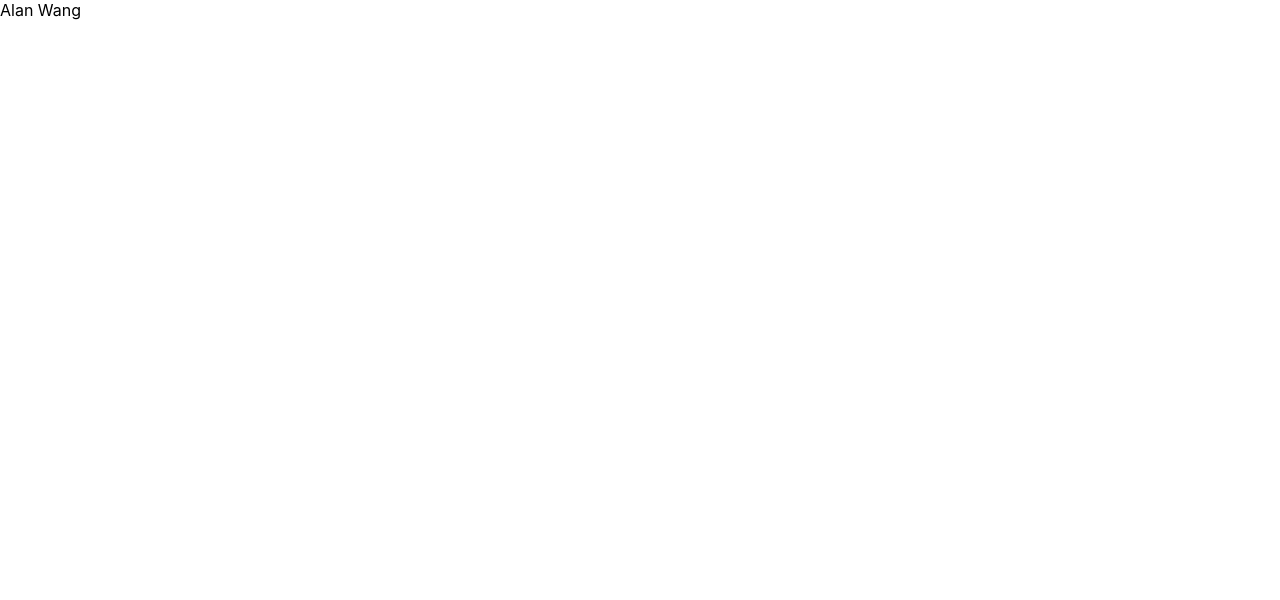
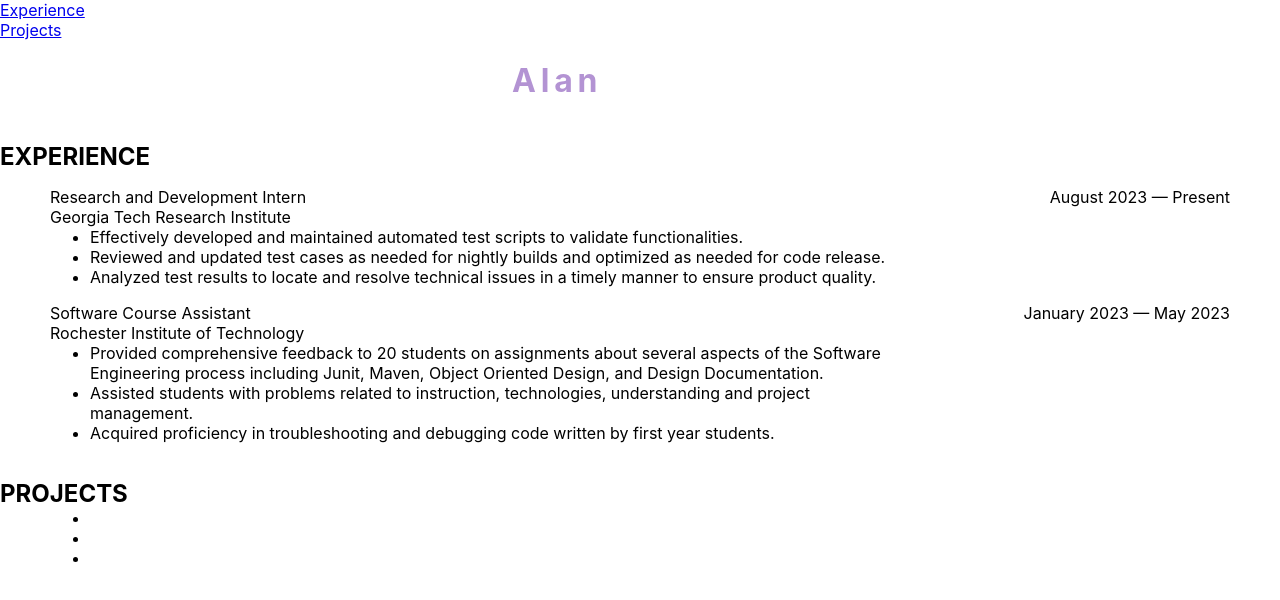
Before and after one commit to aw2755/alan_wang, a React (Create React App) app: page / in a window 1280 px wide. Shown: the top 600 px of the page. Built offline with nearby package versions, Linux system fonts and the light colour scheme.

Commit message:
added experience section and header

```diff
--- a/src/App.css
+++ b/src/App.css
@@ -1,38 +1,64 @@
-.App {
-  text-align: center;
+html {
+  scroll-behavior: smooth;
 }
 
-.App-logo {
-  height: 40vmin;
-  pointer-events: none;
+.name {
+  animation:
+    typing 1s steps(20, end) forwards infinite alternate,
+    blink-caret .75s step-end infinite;
+  border-right: .1em solid #b393d3;
+  color: #b393d3;
+  letter-spacing: .15em;
+  margin-right: 0 auto;
+  overflow: hidden;
+  padding-left: 40%;
+  white-space: nowrap;
 }
 
-@media (prefers-reduced-motion: no-preference) {
-  .App-logo {
-    animation: App-logo-spin infinite 20s linear;
-  }
+/* The typing effect */
+@keyframes typing {
+  from { width: 0% }
+  to { width: 15% }
 }
 
-.App-header {
-  background-color: #282c34;
-  min-height: 100vh;
+/* The typewriter cursor effect */
+@keyframes blink-caret {
+  from, to { border-color: transparent }
+  50% { border-color: #b393d3; }
+}
+
+.section {
+  display: inline-flex;
+  flex-direction: row;
+  margin-bottom: 0px;
+}
+
+.split-title-date {
+  display: flex;
+  flex-direction: row;
+  flex-wrap: nowrap;
+  justify-content: space-between;
+  margin-bottom: 0px;
+  margin-left: 50px;
+  margin-right: 50px;
+}
+
+.location {
   display: flex;
   flex-direction: column;
-  align-items: center;
-  justify-content: center;
-  font-size: calc(10px + 2vmin);
-  color: white;
+  flex-wrap: wrap;
+  margin-bottom: 0px;
+  margin-left: 50px;
+  margin-top: 0px;
+  padding-top: 0px;
 }
 
-.App-link {
-  color: #61dafb;
+.description-list {
+  display: flex;
+  flex-direction: column;
+  flex-wrap: wrap;
+  margin-left: 50px;
+  margin-right: 30%;
+  margin-top: 0px;
+  padding-top: 0px;
 }
-
-@keyframes App-logo-spin {
-  from {
-    transform: rotate(0deg);
-  }
-  to {
-    transform: rotate(360deg);
-  }
-}
--- a/src/App.js
+++ b/src/App.js
@@ -1,9 +1,68 @@
 // import logo from './logo.svg';  <-- use this for any image that you want to put
 import './App.css';
+import React from 'react';
 
 function App() {
+
+  function refreshPage() {
+    window.location.reload(false);
+  }
+
   return (
-    <div>Alan Wang</div>
+    <div>
+        <div>
+            <div><a href="#experience">Experience</a></div>
+            <div><a href="#projects">Projects</a></div>
+        </div>
+
+        {/* NAME */}
+        <header>
+            <h1 class="name">Alan Wang</h1>
+        </header>
+
+        {/* EXPERIENCE */}
+        <h2 id="experience" class="section">EXPERIENCE</h2>
+
+          {/* this section is for GTRI */}
+          <div>
+              <p class="split-title-date">
+                  <span>Research and Development Intern</span>
+                  <span>August 2023 &mdash; Present</span>
+              </p>
+              <p class="location">Georgia Tech Research Institute</p>
+              <ul class = "description-list">
+                  <li>Effectively developed and maintained automated test scripts to validate functionalities.</li>
+                  <li>Reviewed and updated test cases as needed for nightly builds and optimized as needed for code release.</li>
+                  <li>Analyzed test results to locate and resolve technical issues in a timely manner to ensure product quality.</li>
+              </ul>
+          </div>
+
+          {/* this section is for RIT */}
+          <div>
+              <p class="split-title-date">
+                  <span>Software Course Assistant</span>
+                  <span>January 2023 &mdash; May 2023</span>
+              </p>
+              <p class="location">Rochester Institute of Technology</p>
+              <ul class = "description-list">
+                  <li>Provided comprehensive feedback to 20 students on assignments about several aspects of the Software Engineering
+process including Junit, Maven, Object Oriented Design, and Design Documentation.</li>
+                  <li>Assisted students with problems related to instruction, technologies, understanding and project management.</li>
+                  <li>Acquired proficiency in troubleshooting and debugging code written by first year students.</li>
+              </ul>
+          </div>
+
+        {/* PROJECTS */}
+        <h2 id="projects" class="section">PROJECTS</h2>
+          <div>
+              <ul class = "description-list">
+                  <li></li>
+                  <li></li>
+                  <li></li>
+              </ul>
+          </div>
+    </div>
+
   );
 }
 
```
